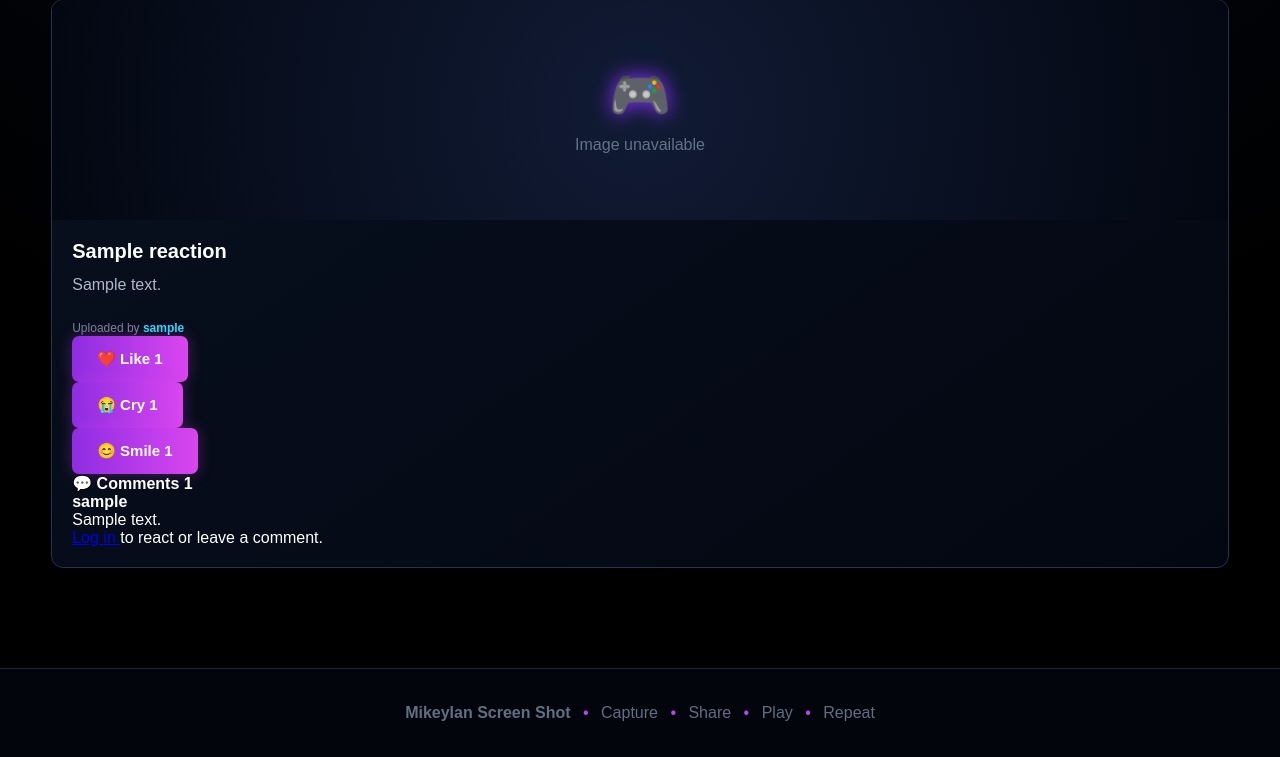
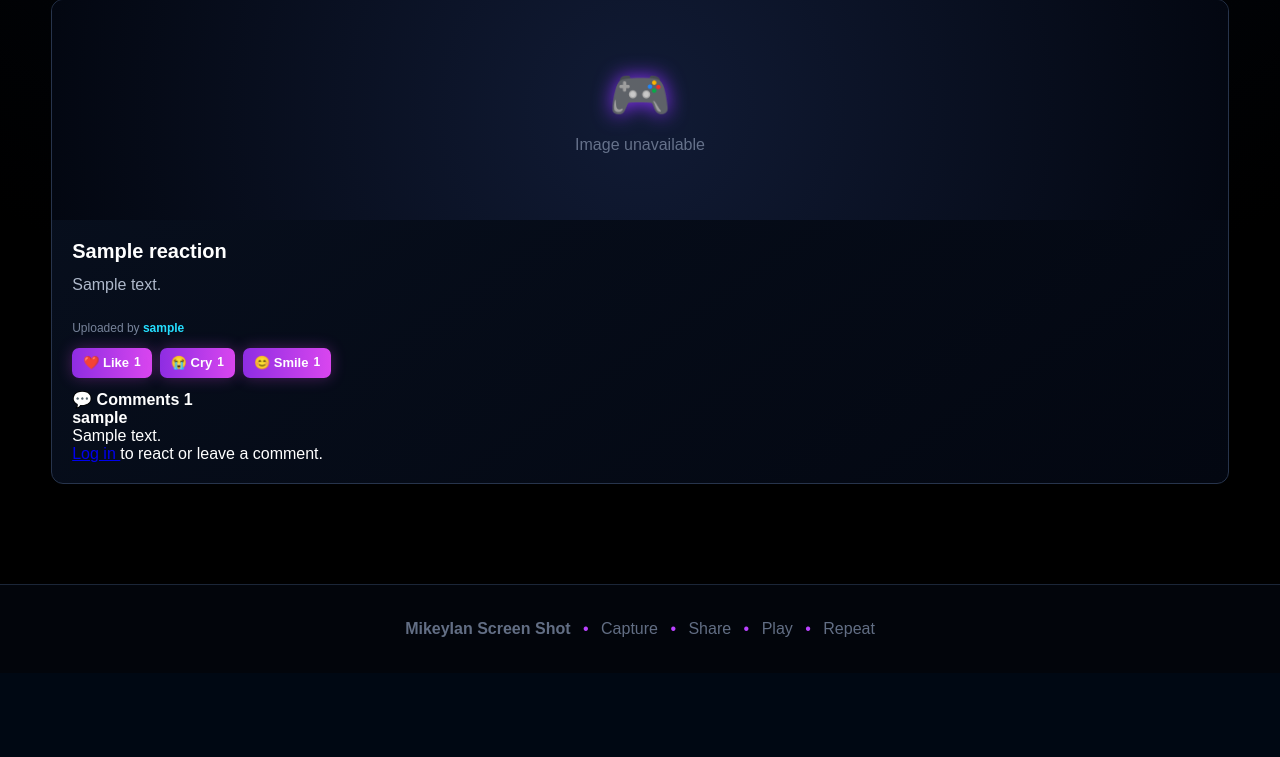
Before and after one commit to MikeyIan/screenshot, a Flask app: page / in a window 1280 px wide. Shown: the part 849-1606 px from the top of the page. After the commit the page ends 1486 px from the top, so only its background shows below. Run offline with Flask 3, Linux system fonts and the light colour scheme; a database or web service that is not in the repository returns one stand-in record (values such as "Sample title"); some libraries are stand-ins or nearby versions.

Commit message:
Final Peer Review Step 2 - Horizontal reaction buttons
Added styles for horizontal reaction buttons including layout and spacing adjustments.

```diff
--- a/static/style.css
+++ b/static/style.css
@@ -1959,3 +1959,52 @@ footer span {
 .view-page a:hover {
     color: #ff4fd8;
 }
+
+/* ==========================================
+   FINAL PEER REVIEW UPDATE - STEP 2
+   Horizontal Reaction Buttons
+   ========================================== */
+
+/* Keeps the reaction section neatly spaced */
+.reaction-section {
+    margin-top: 12px;
+    margin-bottom: 12px;
+}
+
+/* Places Like, Cry, and Smile side by side */
+.reaction-buttons {
+    display: flex;
+    flex-direction: row;
+    flex-wrap: wrap;
+    align-items: center;
+    justify-content: flex-start;
+    gap: 8px;
+}
+
+/* Prevents each reaction form from taking
+   up the entire width of the screenshot card */
+.reaction-buttons form {
+    display: inline-flex;
+    width: auto;
+    margin: 0;
+}
+
+/* Makes reaction buttons smaller and tidier */
+.reaction-buttons .reaction-button {
+    display: inline-flex;
+    align-items: center;
+    justify-content: center;
+    gap: 5px;
+    width: auto;
+    padding: 7px 11px;
+    font-size: 13px;
+    line-height: 1.3;
+    white-space: nowrap;
+    cursor: pointer;
+}
+
+/* Makes reaction counts easy to read */
+.reaction-buttons .reaction-count {
+    font-size: 12px;
+    font-weight: bold;
+}
```
